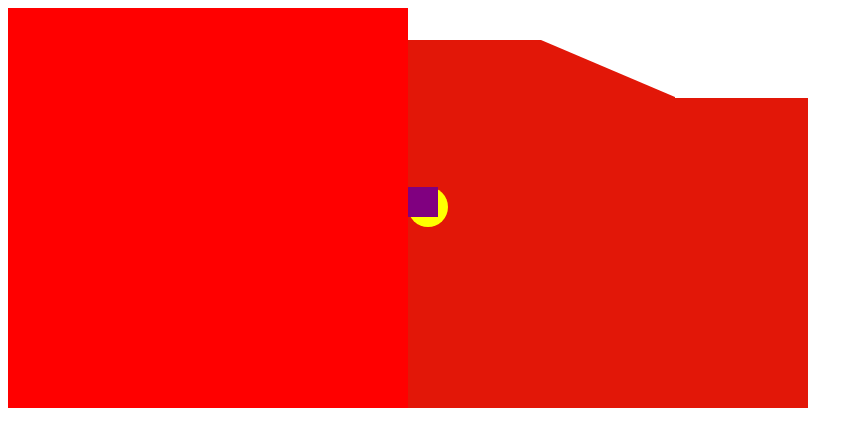
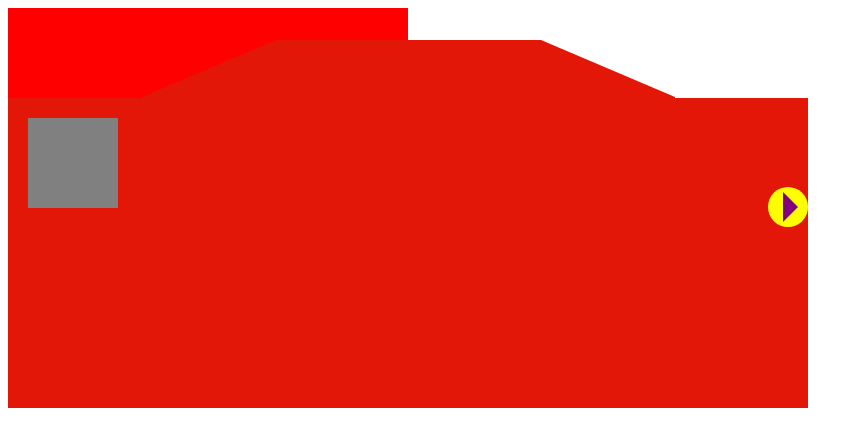
Before and after one commit to Dana94/css-animation-practice, a Vue app: page / in a window 1280 px wide. Shown: the top 446 px of the page, without its empty margins (0-863 px from the left). Built offline with nearby package versions, Linux system fonts and the light colour scheme.

Commit message:
Fix knob and add screen

```diff
--- a/src/components/DoorEffect.vue
+++ b/src/components/DoorEffect.vue
@@ -1,15 +1,15 @@
 <template>
   <div class="hello">
     <div class="square red">
-      <!-- <div class="panel">
+      <div class="panel">
         <div class="side1">
+          <div class="screen"></div>
           <div class="inner"></div>
         </div>
         <div class="side2"></div>
-        <div class="side3">
+        <div class="side3"></div>
+      </div>
 
-        </div>
-      </div>-->
       <div class="door">
         <div class="latch">
           <div class="button"></div>
@@ -74,6 +74,15 @@ export default {
 .side1 {
   grid-area: p1;
   border-top: 58px solid transparent;
+  position: relative;
+  .screen {
+    height: 90px;
+    width: 90px;
+    background-color: grey;
+    position: absolute;
+    top: 20px;
+    left: 20px;
+  }
 
   .inner {
     background-color: #e21708;
@@ -121,11 +130,16 @@ export default {
   border-radius: 50%;
   top: 40%;
   background-color: yellow;
+  right: 0;
 
   .button {
-    width: 30px;
-    height: 30px;
-    background-color: purple;
+    height: 0;
+    border-top: 15px solid transparent;
+    border-left: 15px solid purple;
+    border-bottom: 15px solid transparent;
+    position: absolute;
+    right: 10px;
+    top: 5px;
   }
 }
 
```
